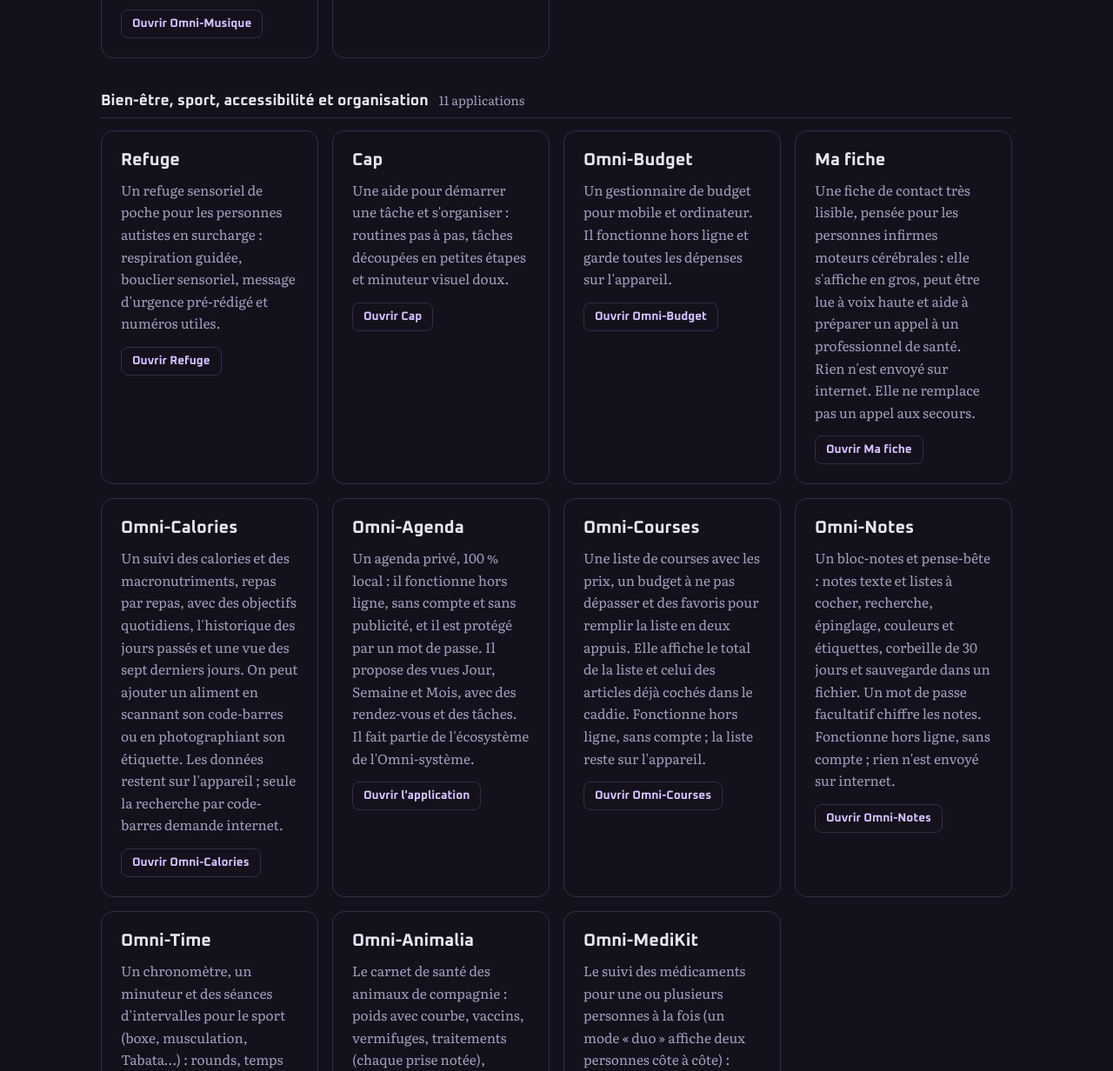
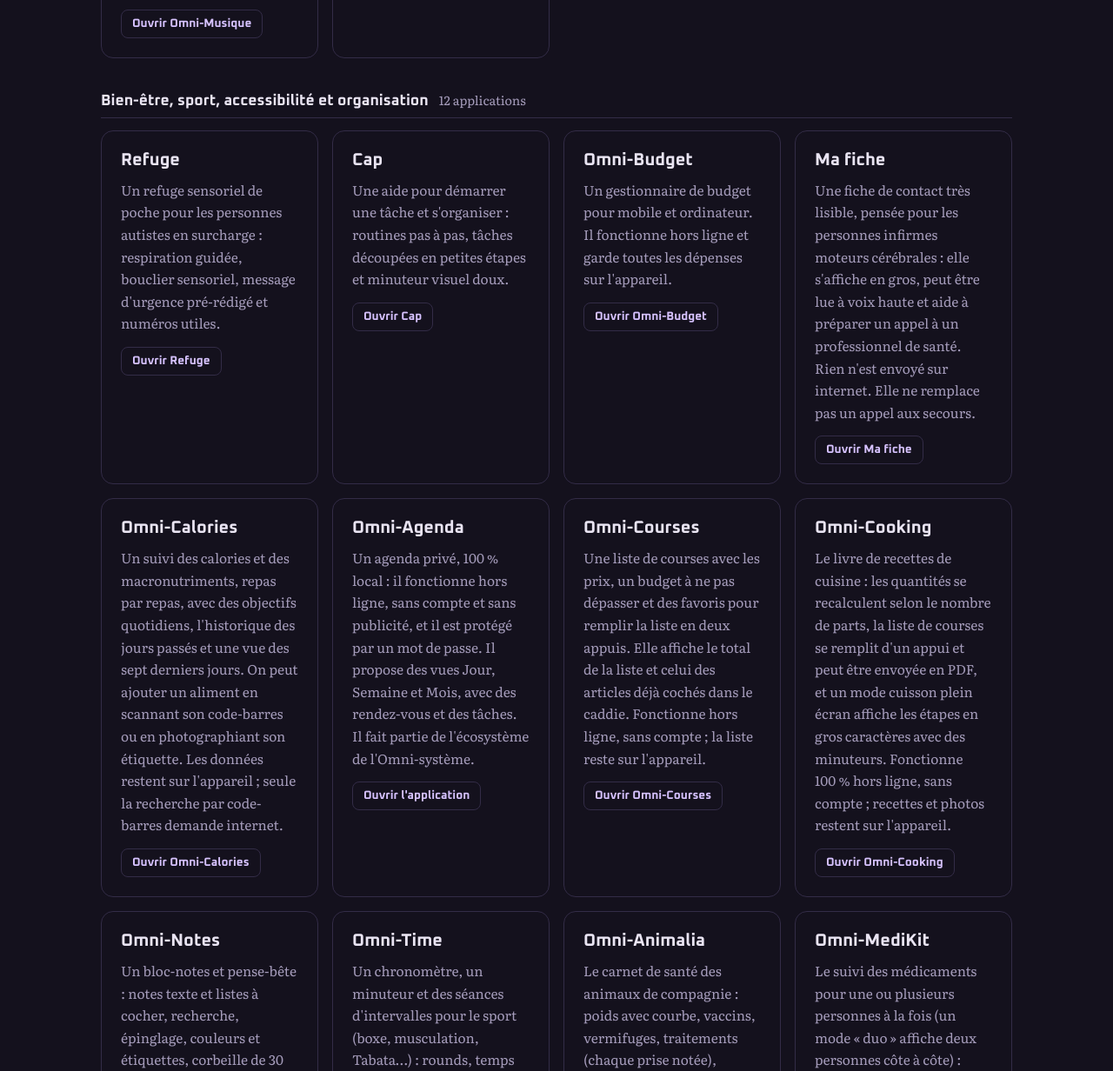
Before and after one commit to FerrusDantioch/omni-systeme, a plain HTML site: page index.html in a window 1280 px wide. Shown: the part 4288-5520 px from the top of the page at 87% size. Drawn offline with Linux system fonts and the light colour scheme.

Commit message:
Ajoute Omni-Cooking au portfolio (groupe Bien-être/organisation + README)
- nouvelle carte « Omni-Cooking » dans le groupe « Bien-être, sport,
  accessibilité et organisation » (à côté d'Omni-Courses), compteur 11 -> 12
- description courte : quantités selon les parts, liste de courses envoyable
  en PDF, mode cuisson plein écran avec minuteurs, 100 % hors ligne
- lien vers https://ferrusdantioch.github.io/omni-cooking/
- README : Omni-Cooking ajouté à la liste des applications

Co-authored-by: FerrusDantioch <FerrusDantioch@users.noreply.github.com>

```diff
--- a/index.html
+++ b/index.html
@@ -421,7 +421,7 @@ summary{cursor:pointer;font-family:var(--f-titre);font-weight:700;color:var(--te
     </div>
 
     <div class="groupe">
-      <div class="groupe-titre"><h3>Bien-être, sport, accessibilité et organisation</h3><span>11 applications</span></div>
+      <div class="groupe-titre"><h3>Bien-être, sport, accessibilité et organisation</h3><span>12 applications</span></div>
       <div class="apps">
         <article class="app">
           <h3>Refuge</h3>
@@ -459,6 +459,11 @@ summary{cursor:pointer;font-family:var(--f-titre);font-weight:700;color:var(--te
           <h3>Omni-Courses</h3>
           <p>Une liste de courses avec les prix, un budget à ne pas dépasser et des favoris pour remplir la liste en deux appuis. Elle affiche le total de la liste et celui des articles déjà cochés dans le caddie. Fonctionne hors ligne, sans compte ; la liste reste sur l'appareil.</p>
           <div class="ligne"><a class="petit-bouton" href="https://ferrusdantioch.github.io/omni-courses/" target="_blank" rel="noopener">Ouvrir Omni-Courses</a></div>
+        </article>
+        <article class="app">
+          <h3>Omni-Cooking</h3>
+          <p>Le livre de recettes de cuisine : les quantités se recalculent selon le nombre de parts, la liste de courses se remplit d'un appui et peut être envoyée en PDF, et un mode cuisson plein écran affiche les étapes en gros caractères avec des minuteurs. Fonctionne 100&nbsp;% hors ligne, sans compte ; recettes et photos restent sur l'appareil.</p>
+          <div class="ligne"><a class="petit-bouton" href="https://ferrusdantioch.github.io/omni-cooking/" target="_blank" rel="noopener">Ouvrir Omni-Cooking</a></div>
         </article>
         <article class="app">
           <h3>Omni-Notes</h3>
```
Also changed, not shown: 1 other file.
